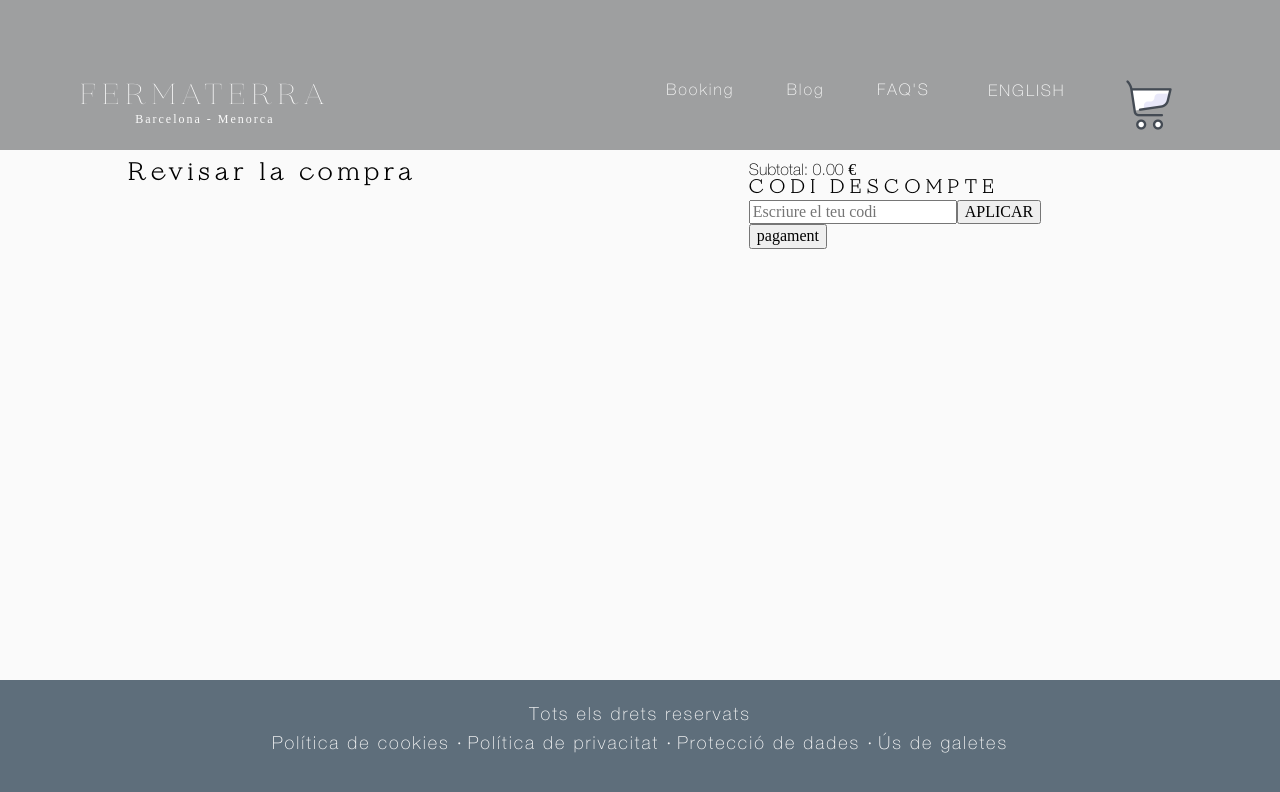
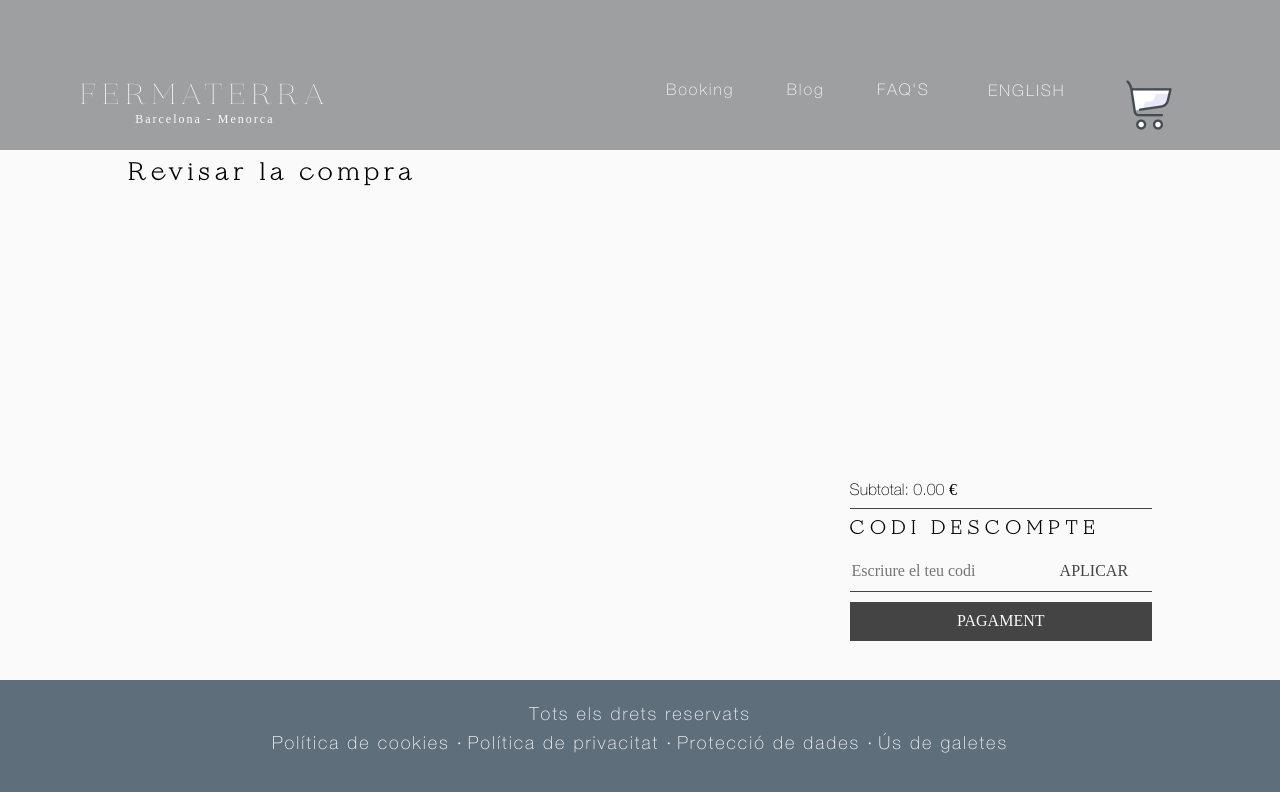
Before and after one commit to Fermaterra/Fermaterra, a Next.js app in the folder frontend/: page /cart in a window 1280 px wide. Shown: the top 792 px of the page. Built offline with nearby package versions, Linux system fonts and the light colour scheme.

Commit message:
Add cart payment section styles

```diff
--- a/frontend/styles/cart.module.scss
+++ b/frontend/styles/cart.module.scss
@@ -27,6 +27,44 @@
     padding-top: 20vh;
     margin: 0 auto;
     display: grid;
-    grid-template-columns: 6fr 4fr;
+    grid-template-columns: 7fr 3fr;
     gap: 1rem;
+
+    .cart_payment{
+        padding-top: 40vh;
+
+        p{
+            width: 100%;
+            padding-bottom: 10px;
+            border-bottom: 1px solid var(--black);
+            margin-bottom: 10px;
+        }
+        h3{
+            margin-bottom: 20px;
+        }
+
+        form{
+            input{
+                border: none;
+                color: var(--black);
+                background-color: var(--white);
+                &:focus{
+                    outline: none;
+                }
+            }
+            border-bottom: 1px solid var(--black);
+            padding-bottom: 10px;
+            margin-bottom: 10px;
+
+        }
+        .payment_button{
+            width:100%;
+            background-color: var(--black);
+            color: var(--white);
+            text-transform: uppercase;
+            border: none;
+            padding: 10px;
+        }
+    }
+
 }
```
